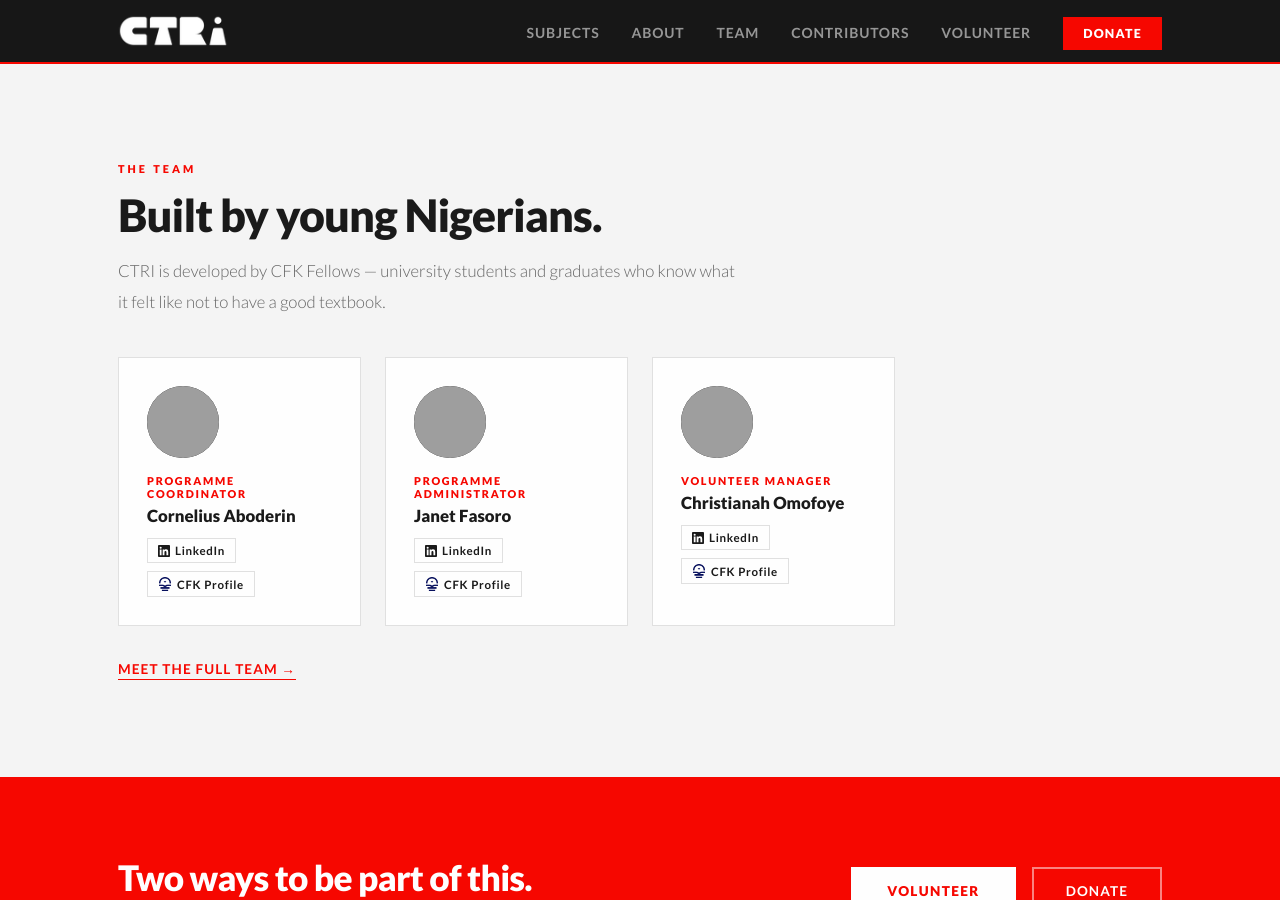
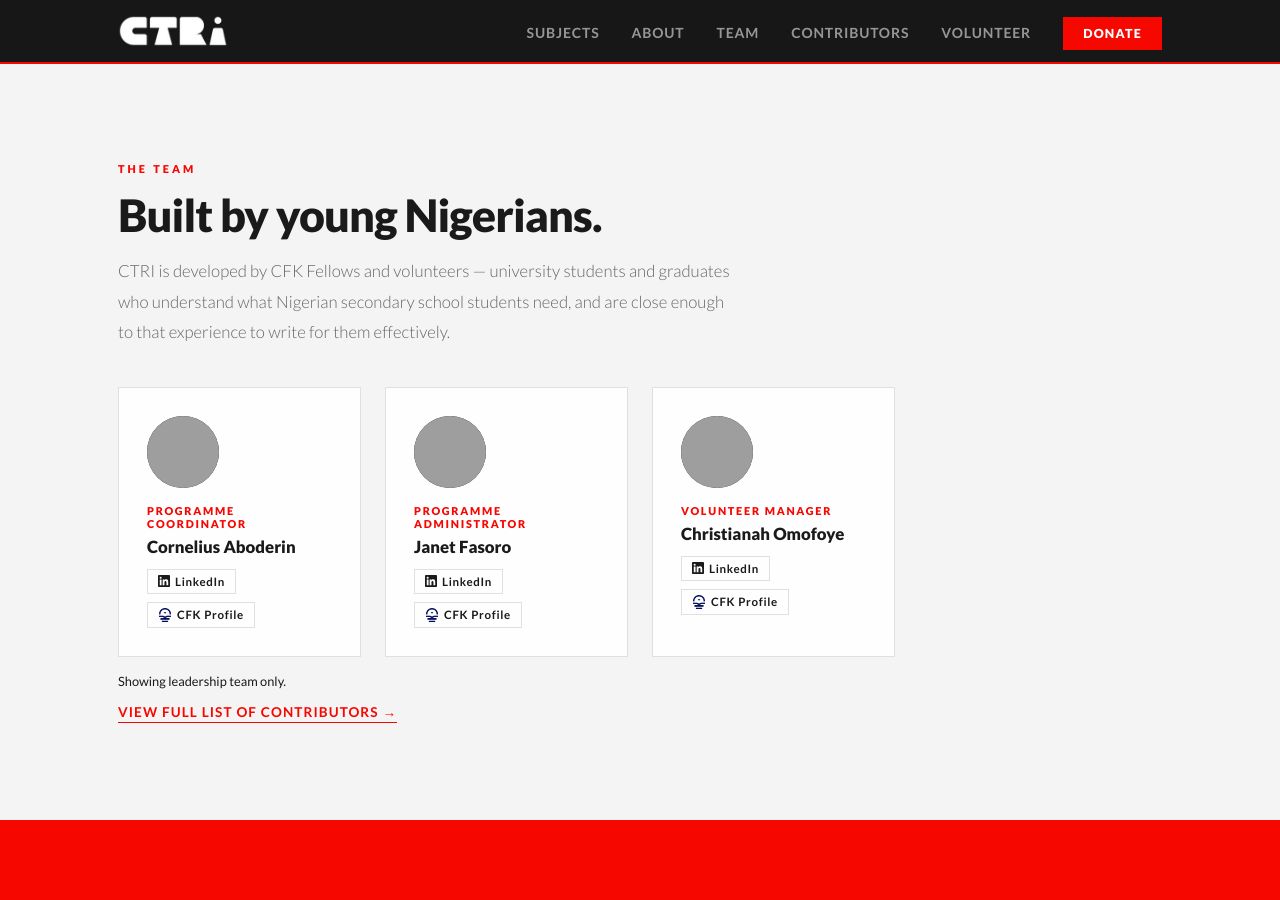
Before and after one commit to JoshuaOlu/ctri.ng, a Jekyll site: the page built from index.html, in a window 1280 px wide and 900 px high, scrolled down 3040 px, cut to the strip 0-900 px from the top of the window. Built offline with Jekyll 4.4.1, drawn with Linux system fonts in a browser that asks for light colours; grey boxes are pictures that could not be loaded.

Commit message:
Adjusted four files

```diff
--- a/_config.yml
+++ b/_config.yml
@@ -3,7 +3,8 @@
 # ═══════════════════════════════════════════════════════════════
 
 title: CTRI
-description: "Free, contextualised, conversational SSCE textbooks for Nigerian secondary school students. An initiative of Care for Knowledge."
+name_full: "Collaborative Tutorial Resources Initiative"
+description: "Free, contextualised, conversational SSCE educational resources for Nigerian secondary school students. An initiative of Care for Knowledge."
 url: "https://ctri.ng"
 baseurl: ""
 
--- a/about/index.html
+++ b/about/index.html
@@ -18,7 +18,7 @@ description: "CTRI is building free, contextualised, conversational SSCE textboo
     <div class="about-block anim">
       <div class="about-block-heading">What CTRI Is</div>
       <div class="about-block-body">
-        <p>CTRI — the Curriculum and Textbook Resource Initiative — is a programme to write, review, and publish free, contextualised textbooks for Nigerian senior secondary school students. The textbooks cover subjects examined at WAEC and are designed specifically for the SS1–SS3 curriculum.</p>
+        <p>CTRI — the {{ site.name_full }} — is a programme to develop, review, and publish free, contextualised educational resources for Nigerian senior secondary school students. Our primary focus is textbooks covering subjects examined at WAEC, designed specifically for the SS1–SS3 curriculum.</p>
         <p>CTRI is an initiative of <a href="{{ site.cfk_url }}" style="color:var(--red);font-weight:700;" target="_blank">Care for Knowledge</a>, a Nigerian nonprofit focused on improving access to quality educational resources.</p>
       </div>
     </div>
--- a/index.html
+++ b/index.html
@@ -112,13 +112,14 @@ layout: base
   <div class="inner">
     <span class="section-eyebrow">The Team</span>
     <h2 class="section-h2">Built by young Nigerians.</h2>
-    <p class="section-body">CTRI is developed by CFK Fellows — university students and graduates who know what it felt like not to have a good textbook.</p>
+    <p class="section-body">CTRI is developed by CFK Fellows and volunteers — university students and graduates who understand what Nigerian secondary school students need, and are close enough to that experience to write for them effectively.</p>
     <div class="person-cards-grid" style="margin-top:2.5rem;">
       {% for member in site.data.team %}
         {% include person-card.html person=member role_label=member.role %}
       {% endfor %}
     </div>
-    <p style="margin-top:2rem;"><a href="/team/" style="font-size:.85rem;font-weight:700;letter-spacing:.08em;text-transform:uppercase;color:var(--red);border-bottom:1px solid var(--red);padding-bottom:2px;">Meet the full team →</a></p>
+    <p style="margin-top:1rem;font-size:.8rem;color:var(--text-muted);">Showing leadership team only.</p>
+    <p style="margin-top:.75rem;"><a href="/contributors/" style="font-size:.85rem;font-weight:700;letter-spacing:.08em;text-transform:uppercase;color:var(--red);border-bottom:1px solid var(--red);padding-bottom:2px;">View full list of contributors →</a></p>
   </div>
 </section>
 
--- a/team/index.html
+++ b/team/index.html
@@ -11,7 +11,7 @@ description: "The people building CTRI — the programme coordinator, volunteer
   <div class="inner page-header-inner">
     <span class="page-eyebrow">CTRI · People</span>
     <h1 class="page-title">The Team</h1>
-    <p class="page-intro">CTRI is built by CFK Fellows — young Nigerians who know what it felt like not to have a good textbook.</p>
+    <p class="page-intro">CTRI is built by CFK Fellows and volunteers — young Nigerians who understand what secondary school students in Nigeria need, and are motivated to do something about it. This page shows the leadership team. <a href="/contributors/" style="color:var(--red);font-weight:700;">View the full list of contributors →</a></p>
   </div>
 </header>
 
```
